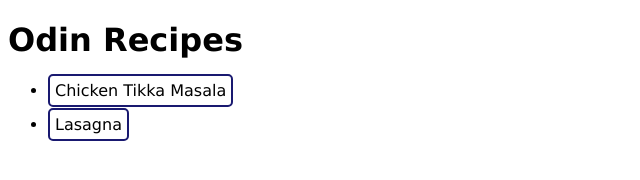
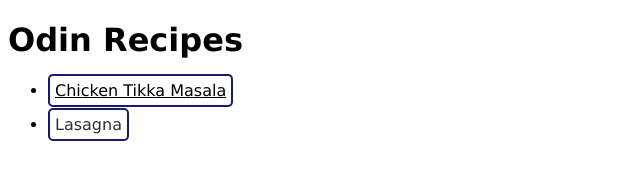
Before and after one commit to 02rasjac/odin-recipes, a plain HTML site: page index.html in a window 1280 px wide. In both pictures the pointer is over the link "Chicken Tikka Masala". Shown: the full height of the page, 0-640 px from the left. Drawn offline with Linux system fonts and the light colour scheme.

Commit message:
Add hover-style to recipe-link

```diff
--- a/styles.css
+++ b/styles.css
@@ -8,8 +8,13 @@ a.recipe {
     border-width: 2px;
     border-radius: 5px;
     padding: 5px;
+    color: #303030;
+    text-decoration-line: none;
+}
+
+a.recipe:hover {
+    text-decoration: underline;
     color: black;
-    text-decoration-line: none;
 }
 
 #recipes li {
```
